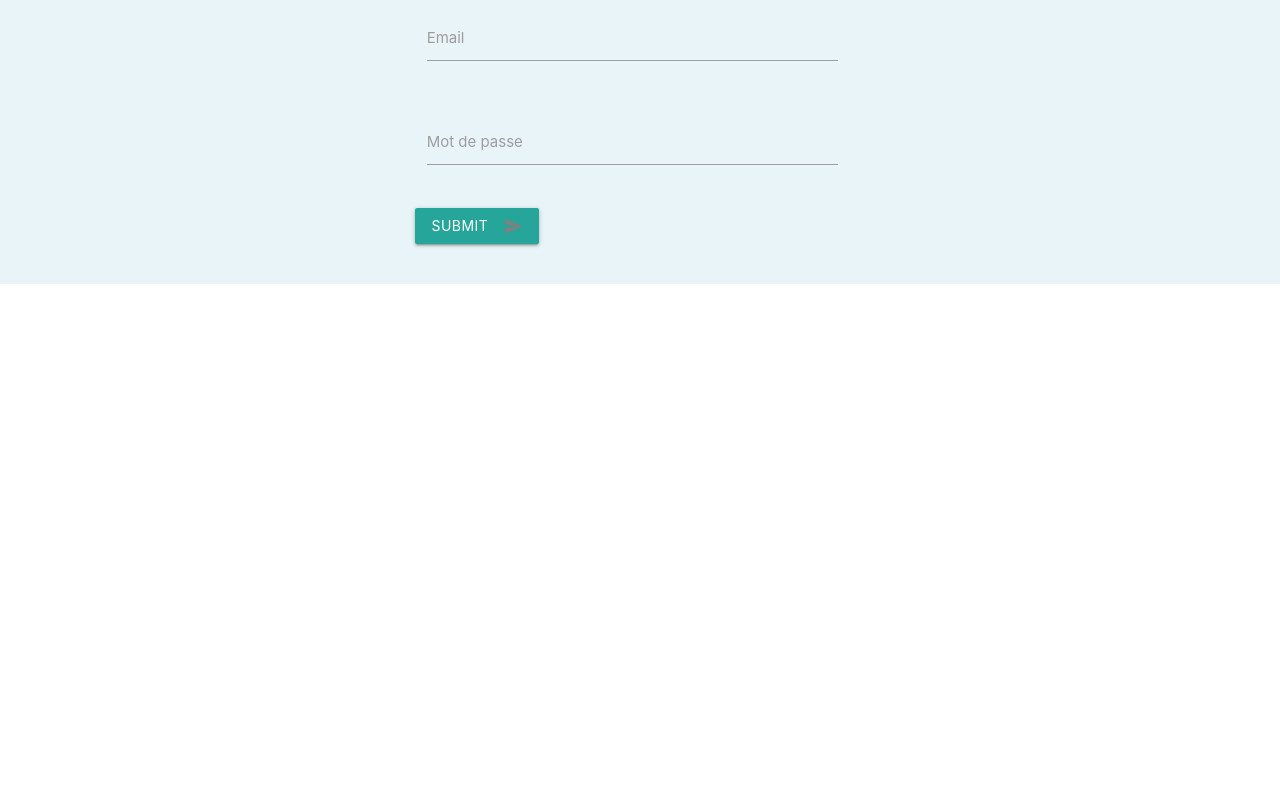
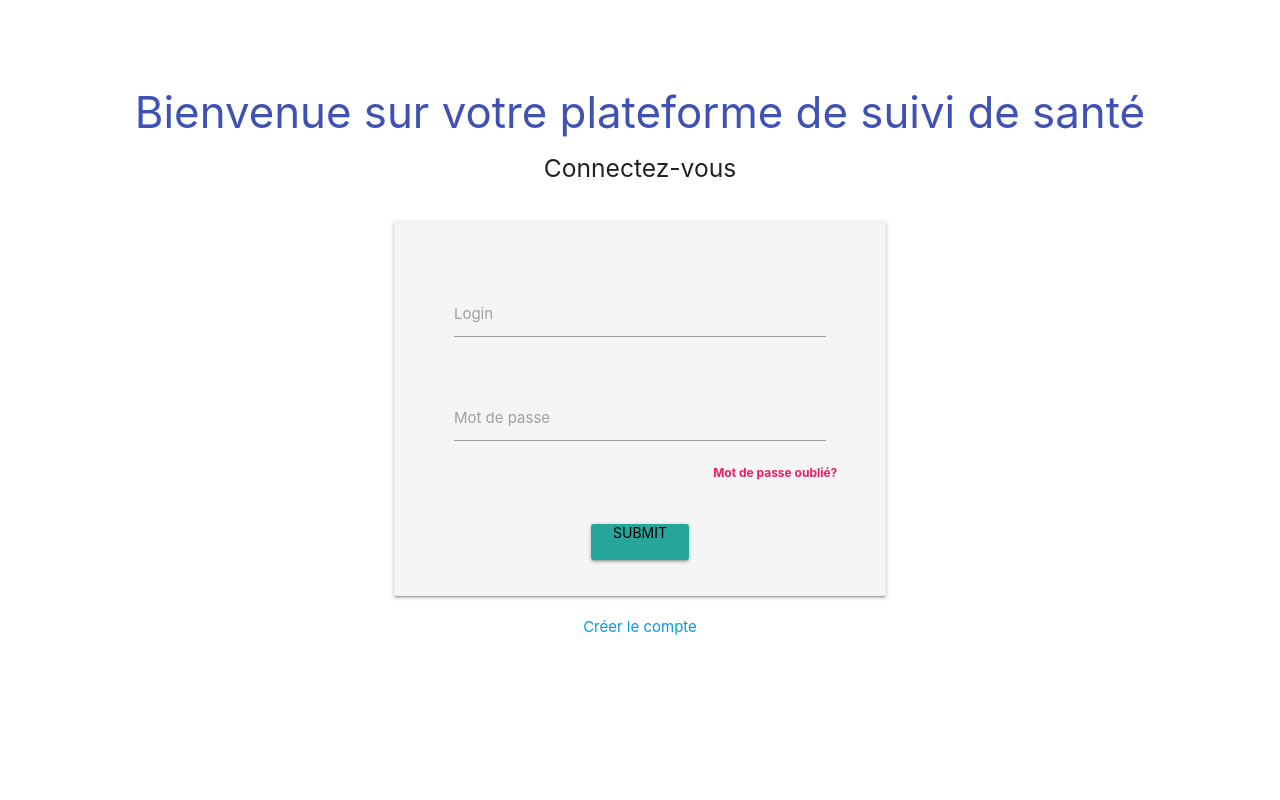
Before and after one commit to arnaudsm/iot-health, a Django app: page / in a window 1280 px wide; the page is wider, and only the part inside the window is pictured. Run offline with Django 3.2, Linux system fonts and the light colour scheme; some libraries are stand-ins or nearby versions.

Commit message:
vfinal bang bang

```diff
--- /dev/null
+++ b/web/pages/static/css/login.style.css
@@ -0,0 +1,13 @@
+    body {
+        display: flex;
+        min-height: 100vh;
+        flex-direction: column;
+    }
+
+    main {
+        flex: 1 0 auto;
+    }
+
+    body {
+        background: #fff;
+    }
--- a/web/pages/templates/alert-patient.html
+++ b/web/pages/templates/alert-patient.html
@@ -30,7 +30,7 @@
                         <li><i class="material-icons icon-sidebar">arrow_back</i><a href="{% url 'patients'%}" class="white-text">Mes patients</a></li>
                         <li><i class="material-icons icon-sidebar">account_circle</i><a href="{% url 'profil'%}" class="white-text">Profil du patient</a></li>
                         <li><i class="material-icons icon-sidebar">alarm</i><a href="{% url 'patient_alerts'%}" class="white-text" style="font-weight: bold">Alertes du patient</a></li>
-                        <li><i class="material-icons icon-sidebar">exit_to_app</i><a href="settings.html" class="white-text">Déconnexion</a></li>
+                        <li><i class="material-icons icon-sidebar">exit_to_app</i><a href="{% url 'login'%}" class="white-text">Déconnexion</a></li>
                     </ul>
                 </div>
             </div>
--- a/web/pages/templates/alert.html
+++ b/web/pages/templates/alert.html
@@ -29,7 +29,7 @@
                     <ul>
                         <li><i class="material-icons icon-sidebar">home</i><a href="{% url 'index' %}" class="white-text">Mon dashboard</a></li>
                         <li><i class="material-icons icon-sidebar">alarm</i><a href="{% url 'alerts' %}" class="white-text" style="font-weight: bold;">Mes alertes</a></li>
-                        <li><i class="material-icons icon-sidebar">exit_to_app</i><a href="settings.html" class="white-text">Déconnexion</a></li>
+                        <li><i class="material-icons icon-sidebar">exit_to_app</i><a href="{% url 'login'%}" class="white-text">Déconnexion</a></li>
                     </ul>
                 </div>
             </div>
--- a/web/pages/templates/index.html
+++ b/web/pages/templates/index.html
@@ -28,7 +28,7 @@
                     <ul>
                         <li><i class="material-icons icon-sidebar">home</i><a href="{% url 'index' %}" class="white-text" style="font-weight: bold;">Mon dashboard</a></li>
                         <li><i class="material-icons icon-sidebar">alarm</i><a href="{% url 'alerts' %}" class="white-text">Mes alertes</a></li>
-                        <li><i class="material-icons icon-sidebar">exit_to_app</i><a href="settings.html" class="white-text">Déconnexion</a></li>
+                        <li><i class="material-icons icon-sidebar">exit_to_app</i><a href="{% url 'login'%}" class="white-text">Déconnexion</a></li>
                     </ul>
                 </div>
             </div>
--- a/web/pages/templates/login.html
+++ b/web/pages/templates/login.html
@@ -1,56 +1,78 @@
-<!DOCTYPE html>
-<html lang="fr">
+<html>
 
 <head>
-    <meta charset="UTF-8" />
-    <meta name="viewport" content="width=device-width, initial-scale=1.0" />
-    <meta http-equiv="X-UA-Compatible" content="ie=edge" />
-    <title>Connexion</title>
-
     {% load static %}
     <link href="https://fonts.googleapis.com/icon?family=Material+Icons" rel="stylesheet" />
-    <link href="{% static 'css/materialize.css'%}" type="text/css" rel="stylesheet" media="screen,projection" />
-    <link href="{% static 'css/style.css'%}" type="text/css" rel="stylesheet" media="screen,projection" />
+    <link rel="stylesheet" type="text/css" href="https://cdnjs.cloudflare.com/ajax/libs/materialize/0.97.5/css/materialize.min.css" />
+    <link href="{% static 'css/login.style.css'%}" type="text/css" rel="stylesheet" media="screen,projection" />
 </head>
 
 <body>
-    <div class="background-login">
+    <div class="section"></div>
+    <main>
+        <center>
+            <div class="section"></div>
+
+            <h3 class="indigo-text">
+                Bienvenue sur votre plateforme de suivi de santé
+            </h3>
+            <h5>Connectez-vous</h5>
+            <div class="section"></div>
+
+            <div class="container">
+                <div class="z-depth-1 grey lighten-4 row" style="display: inline-block; padding: 32px 48px 0px 48px; border: 1px solid #EEE;">
+                    <form class="col s12" method="post">
                         <div class="row">
-            <div class="col s12 offset-s4">
-                <div class="row background-login">
-                    <form>
-                        <div class="card-content">
+                            <div class="  col s12"></div>
+                        </div>
+
                         <div class="row">
-                                <div class="input-field col s4">
-                                    <input id="email" type="email" />
-                                    <label for="email">Email</label>
+                            <div class="input-field col s12">
+                                <input type="text" name="email" id="email" />
+                                <label for="email">Login</label>
                             </div>
                         </div>
+
                         <div class="row">
-                                <div class="input-field col s4">
-                                    <input id="password" type="password" class="validate" />
+                            <div class="input-field col s12">
+                                <input class="validate" type="password" name="password" id="password" />
                                 <label for="password">Mot de passe</label>
                             </div>
+                            <label style="float: right;">
+                  <a class="pink-text" href="#!"><b>Mot de passe oublié?</b></a>
+                </label>
                         </div>
+
+                        <br />
+                        <center>
                             <div class="row">
-                                <div>
-                                    <button class="btn waves-effect waves-light" type="submit" name="action">
-                        Submit
-                        <i class="material-icons right">send</i>
-                        </button>
+                                <input type="button" onclick="redirect()" class="btn waves-effect waves-light" value="submit" />
+                                <script type="text/javascript">
+                                    function redirect() {
+                                        var password = document.getElementById("password").value;
+                                        if (password == "1") {
+                                            window.location = "{% url 'index' %}"; // Redirecting to other page.
+                                            return false;
+                                        } else {
+                                            window.location = "{% url 'patients' %}"; // Redirecting to other page.
+                                            return false;
+                                        }
+                                    }
+                                </script>
                             </div>
-                            </div>
+                        </center>
                     </form>
                 </div>
             </div>
-            </div>
-        </div>
-    </div>
+            <a href="#!">Créer le compte</a>
+        </center>
 
-    <!--Scripts-->
-    <script src="https://code.jquery.com/jquery-2.1.1.min.js"></script>
-    <script src="{% static 'js/materialize.js'%}"></script>
-    <script src="{% static 'js/init.js'%}"></script>
+        <div class="section"></div>
+        <div class="section"></div>
+    </main>
+
+    <script type="text/javascript" src="https://cdnjs.cloudflare.com/ajax/libs/jquery/2.2.1/jquery.min.js"></script>
+    <script type="text/javascript" src="https://cdnjs.cloudflare.com/ajax/libs/materialize/0.97.5/js/materialize.min.js"></script>
 </body>
 
 </html>
--- a/web/pages/templates/medecin_home.html
+++ b/web/pages/templates/medecin_home.html
@@ -28,7 +28,7 @@
                 <div class="center-text">
                     <ul>
                         <li><i class="material-icons icon-sidebar">home</i><a href="{% url 'patients'%}" class="white-text" style="font-weight: bold;">Mes patients</a></li>
-                        <li><i class="material-icons icon-sidebar">exit_to_app</i><a href="settings.html" class="white-text">Déconnexion</a></li>
+                        <li><i class="material-icons icon-sidebar">exit_to_app</i><a href="{% url 'login'%}" class="white-text">Déconnexion</a></li>
                     </ul>
                 </div>
             </div>
--- a/web/pages/templates/profil.html
+++ b/web/pages/templates/profil.html
@@ -30,7 +30,7 @@
                         <li><i class="material-icons icon-sidebar">arrow_back</i><a href="{% url 'patients'%}" class="white-text">Mes patients</a></li>
                         <li><i class="material-icons icon-sidebar">account_circle</i><a href="{% url 'profil'%}" class="white-text" style="font-weight: bold">Profil du patient</a></li>
                         <li><i class="material-icons icon-sidebar">alarm</i><a href="{% url 'patient_alerts'%}" class="white-text">Alertes du patient</a></li>
-                        <li><i class="material-icons icon-sidebar">exit_to_app</i><a href="settings.html" class="white-text">Déconnexion</a></li>
+                        <li><i class="material-icons icon-sidebar">exit_to_app</i><a href="{% url 'login'%}" class="white-text">Déconnexion</a></li>
                     </ul>
                 </div>
             </div>
--- a/web/python/settings.py
+++ b/web/python/settings.py
@@ -45,13 +45,13 @@ INSTALLED_APPS = [
     'materializecssform'
 ]
 
-REST_FRAMEWORK = { 'DEFAULT_SCHEMA_CLASS': 'rest_framework.schemas.coreapi.AutoSchema' }
+REST_FRAMEWORK = {
+    'DEFAULT_SCHEMA_CLASS': 'rest_framework.schemas.coreapi.AutoSchema'}
 
 MIDDLEWARE = [
     'django.middleware.security.SecurityMiddleware',
     'django.contrib.sessions.middleware.SessionMiddleware',
     'django.middleware.common.CommonMiddleware',
-    'django.middleware.csrf.CsrfViewMiddleware',
     'django.contrib.auth.middleware.AuthenticationMiddleware',
     'django.contrib.messages.middleware.MessageMiddleware',
     'django.middleware.clickjacking.XFrameOptionsMiddleware',
@@ -87,7 +87,7 @@ DATABASES = {
         'NAME': 'postgres',
         'USER': 'postgres',
         'HOST': 'db',
-        'PASSWORD' : 'password',
+        'PASSWORD': 'password',
         'PORT': 5432,
     }
 }
```
Also changed, not shown: web/pages/templates/settings.html (deleted, +0 -51 lines), web/pages/templates/test-realtime.html (deleted, +0 -61 lines). Lines whose indentation alone changed are shown as unchanged.
